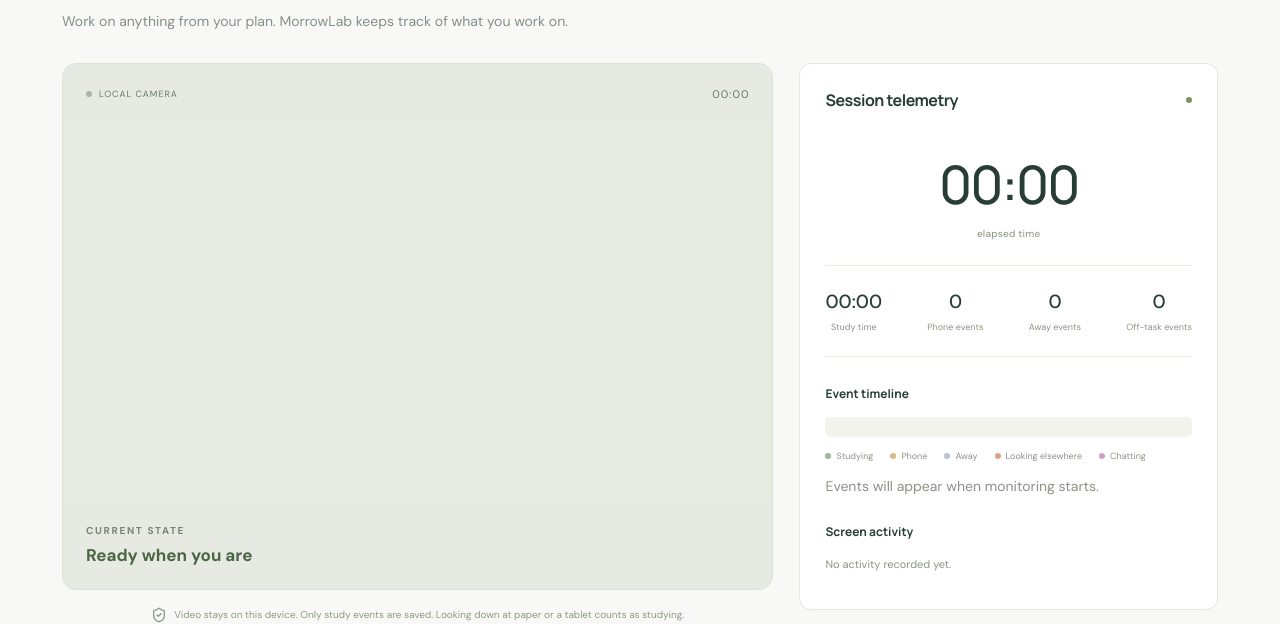
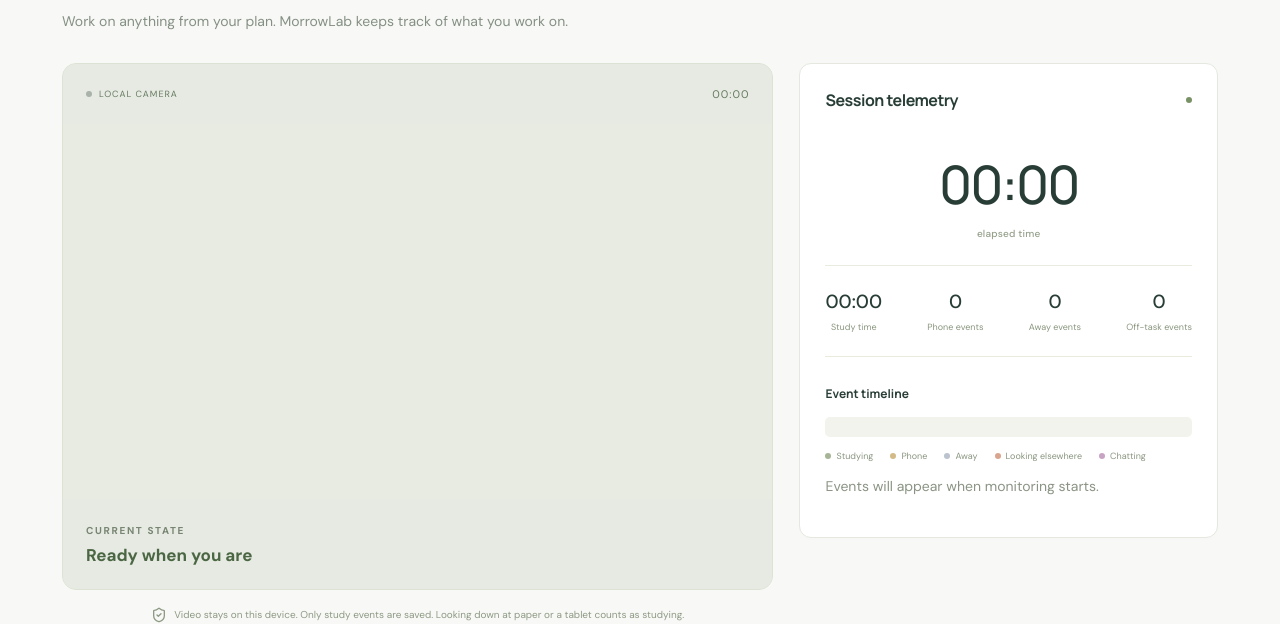
Before and after one commit to Ericsung20/MorrowLab, a React (Vite) app: page /session in a window 1280 px wide. Shown: the part 258-882 px from the top of the page. Built offline with nearby package versions, Linux system fonts and the light colour scheme.

Commit message:
feat(session): hide the screen activity log during a session

```diff
--- a/src/pages/Session.tsx
+++ b/src/pages/Session.tsx
@@ -20,7 +20,6 @@ import type {
 import { useLoad } from "../hooks/ui/useLoad";
 import { estimateTaskTime } from "../features/activity/classifyActivity";
 import {
-  ActivityList,
   BehaviorTimeline,
   ErrorNotice,
   Pending,
@@ -54,7 +53,6 @@ export default function Session() {
   const [elapsed, setElapsed] = useState(0);
   const timerStart = useRef(0);
   const running = state.status === "running";
-  const currentTab = state.activitySegments.at(-1);
   useEffect(() => {
     if (!session || capture) return;
     const timer = setInterval(
@@ -413,20 +411,12 @@ export default function Session() {
             </div>
             <h3>Event timeline</h3>
             <BehaviorTimeline events={state.cameraEvents} />
-            <h3>Screen activity</h3>
             {session && !state.extensionConnected && !state.companionConnected && (
               <p className="muted extension-hint">
                 <Puzzle size={14} /> To recognize other tabs and apps as study or distraction, run the desktop companion
                 (<code>npm run companion</code>) and/or install the browser extension (<code>extension/</code>).
               </p>
             )}
-            {currentTab && (
-              <p className="muted">
-                Now: <strong>{currentTab.label}</strong>
-                {currentTab.category && <span className={`category ${currentTab.category}`}>{currentTab.category}</span>}
-              </p>
-            )}
-            <ActivityList segments={state.activitySegments} />
           </aside>
         </div>
       )}
```
